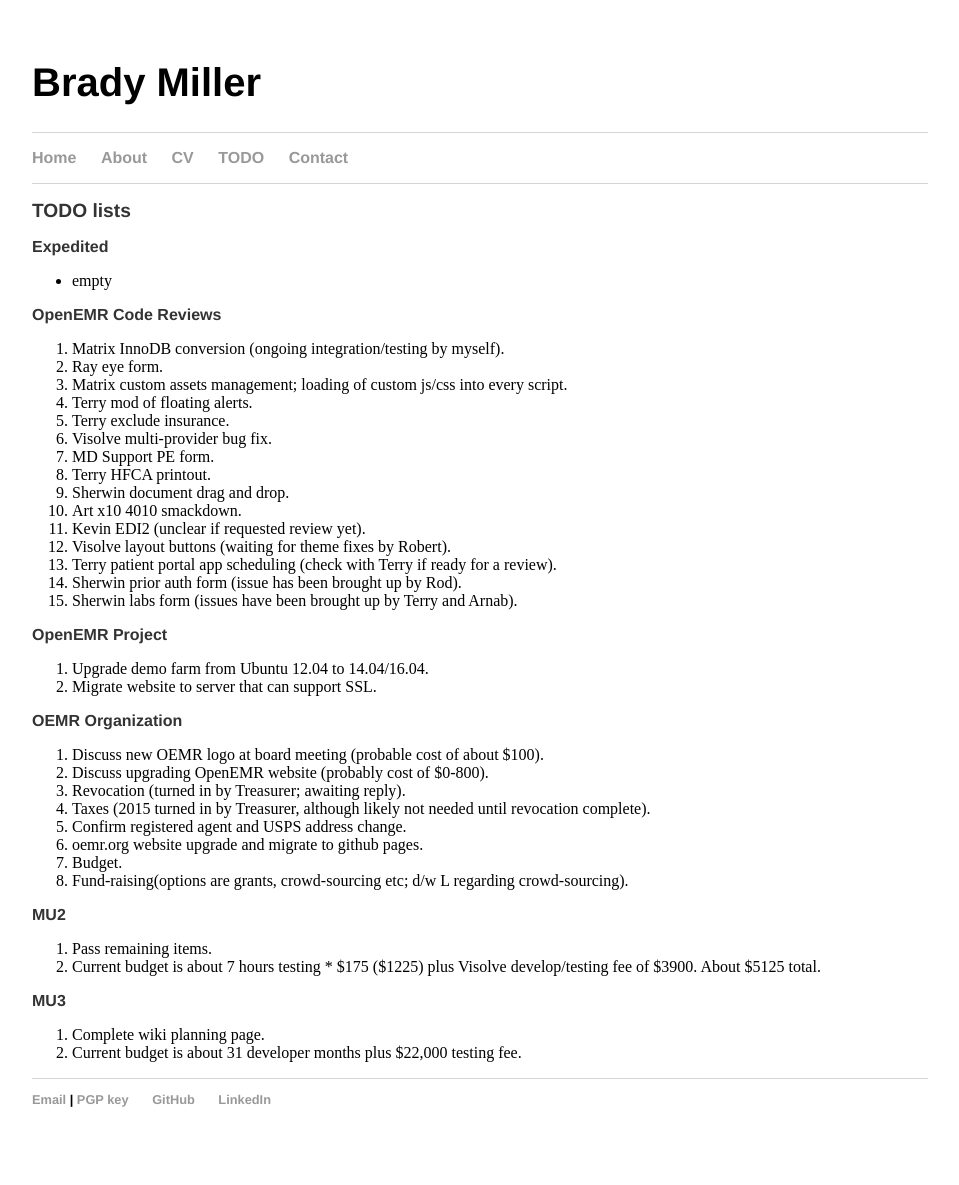
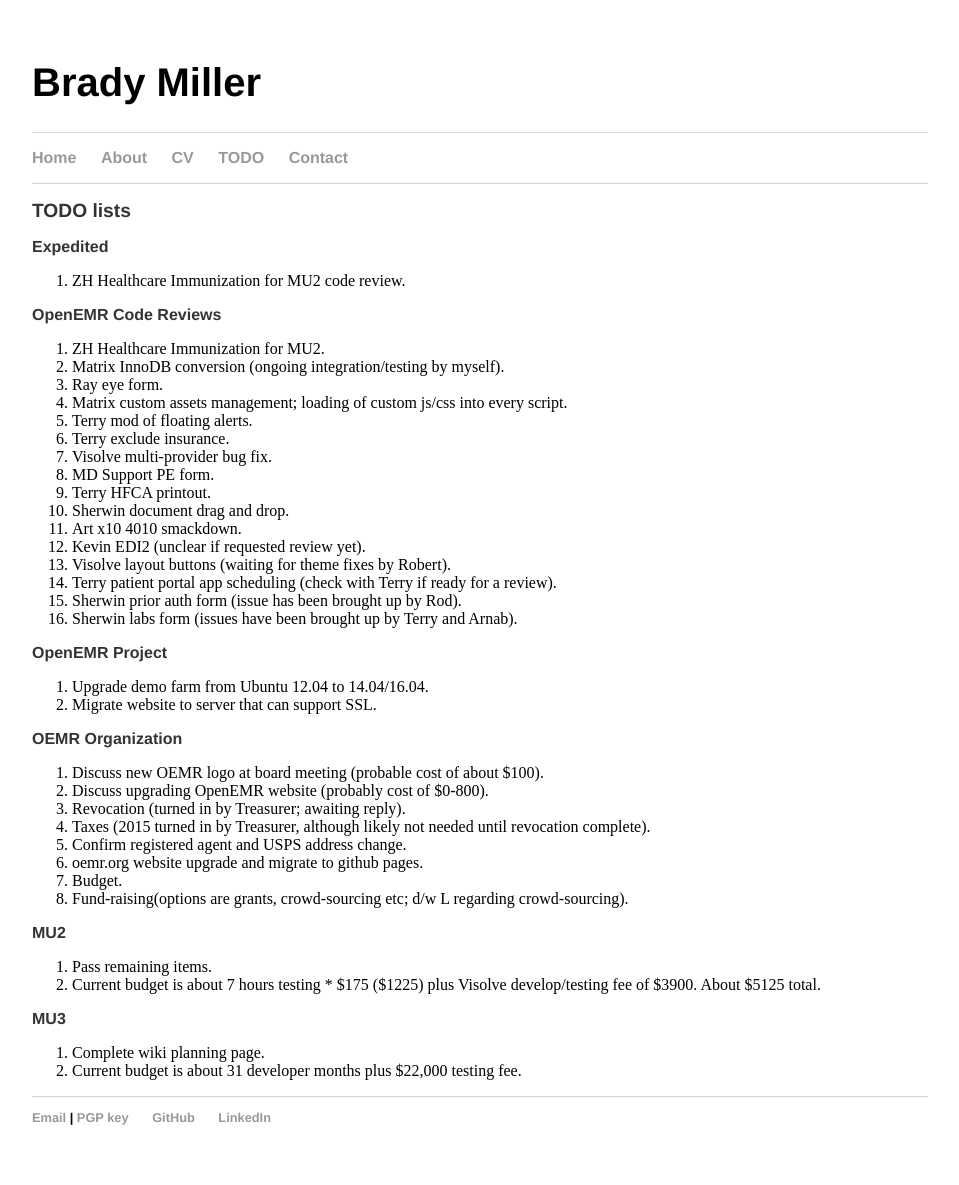
Before and after one commit to bradymiller/bradymiller.github.io, a Jekyll site: the page built from todo/index.md, in a window 1280 px wide. Shown: the whole page, without its empty margins (160-1119 px from the left). Built offline with Jekyll 4.4.1, drawn with Linux system fonts in a browser that asks for light colours.

Commit message:
Update todo list

```diff
--- a/todo/index.md
+++ b/todo/index.md
@@ -4,9 +4,10 @@
 ## TODO lists
 
 ### Expedited
-* empty
+1. ZH Healthcare Immunization for MU2 code review.
 
 ### OpenEMR Code Reviews
+1. ZH Healthcare Immunization for MU2.
 1. Matrix InnoDB conversion (ongoing integration/testing by myself).
 1. Ray eye form.
 1. Matrix custom assets management; loading of custom js/css into every script.
```
